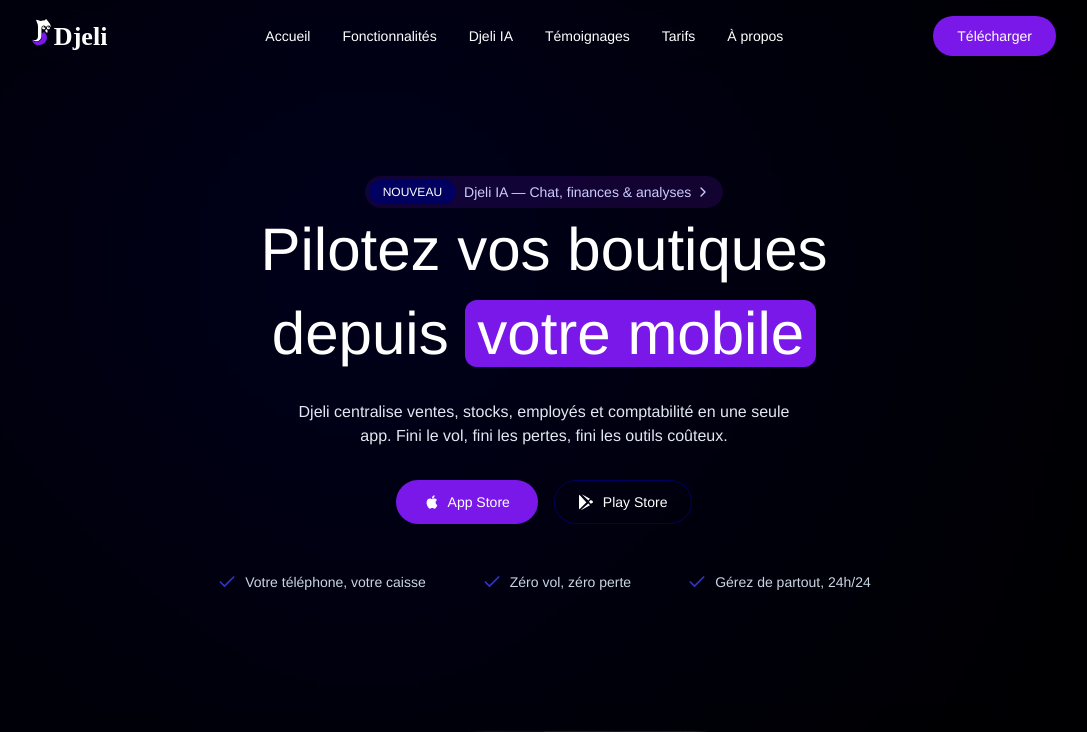
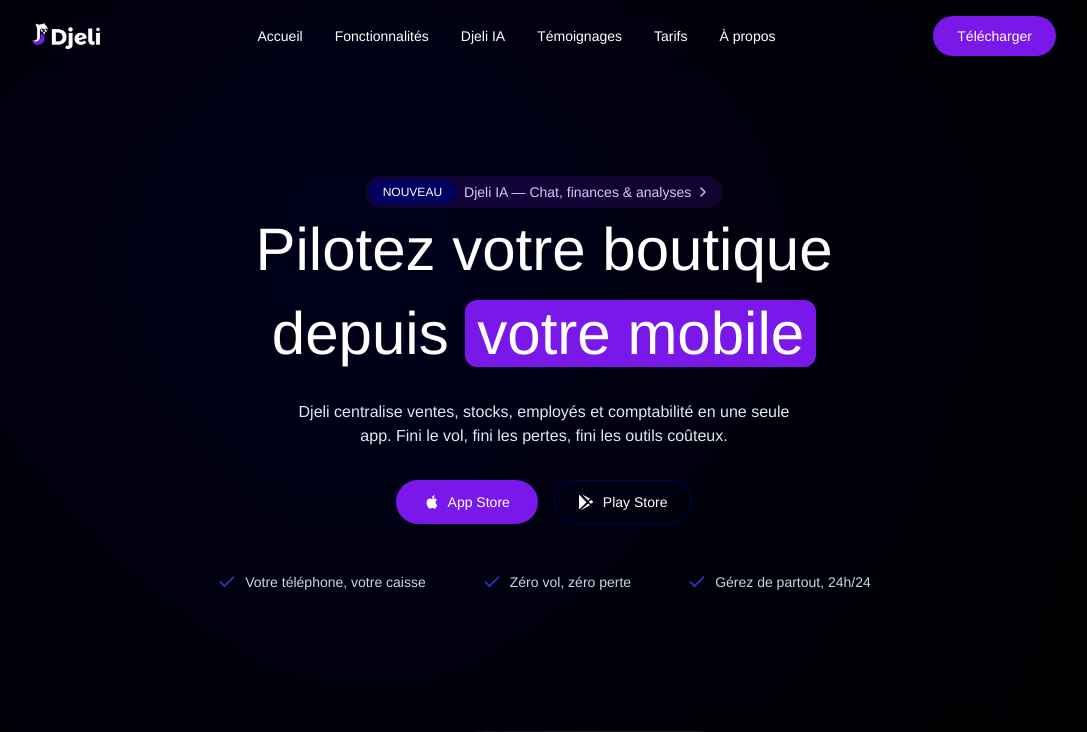
Before and after one commit to willy916/landinpageDjeli, a Next.js app: page / in a window 1280 px wide. Shown: the top 732 px of the page, without its empty margins (96-1183 px from the left). Built offline with nearby package versions, Linux system fonts and the light colour scheme; a web font is replaced by a local one.

Commit message:
newlandingpage

```diff
--- a/components/Navbar.tsx
+++ b/components/Navbar.tsx
@@ -31,7 +31,7 @@
                 transition={{ type: "spring", stiffness: 250, damping: 70, mass: 1 }}
             >
                 <a href="/">
-                    <Image className="h-8.5 w-auto" src="/assets/logo.svg" alt="logo" width={130} height={34} priority />
+                    <Image className="h-6.5 w-auto" src="/assets/logo.png" alt="logo" width={100} height={20} priority />
                 </a>
 
                 <div className="hidden md:flex items-center gap-8 transition duration-500">
--- a/next.config.ts
+++ b/next.config.ts
@@ -1,6 +1,7 @@
 import type { NextConfig } from 'next';
 
 const nextConfig: NextConfig = {
+    devIndicators: false,
     output: 'export',
     images: {
         remotePatterns: [
--- a/sections/HeroSection.tsx
+++ b/sections/HeroSection.tsx
@@ -41,7 +41,7 @@
                 viewport={{ once: true }}
                 transition={{ type: "spring", stiffness: 240, damping: 70, mass: 1 }}
             >
-                Pilotez vos boutiques depuis{" "}
+                Pilotez votre boutique depuis{" "}
                 <span className="move-gradient px-3 rounded-xl text-nowrap">votre mobile</span>
             </motion.h1>
 
```
Also changed, not shown: public/assets/logo.png (added), public/assets/logo.svg (deleted).
